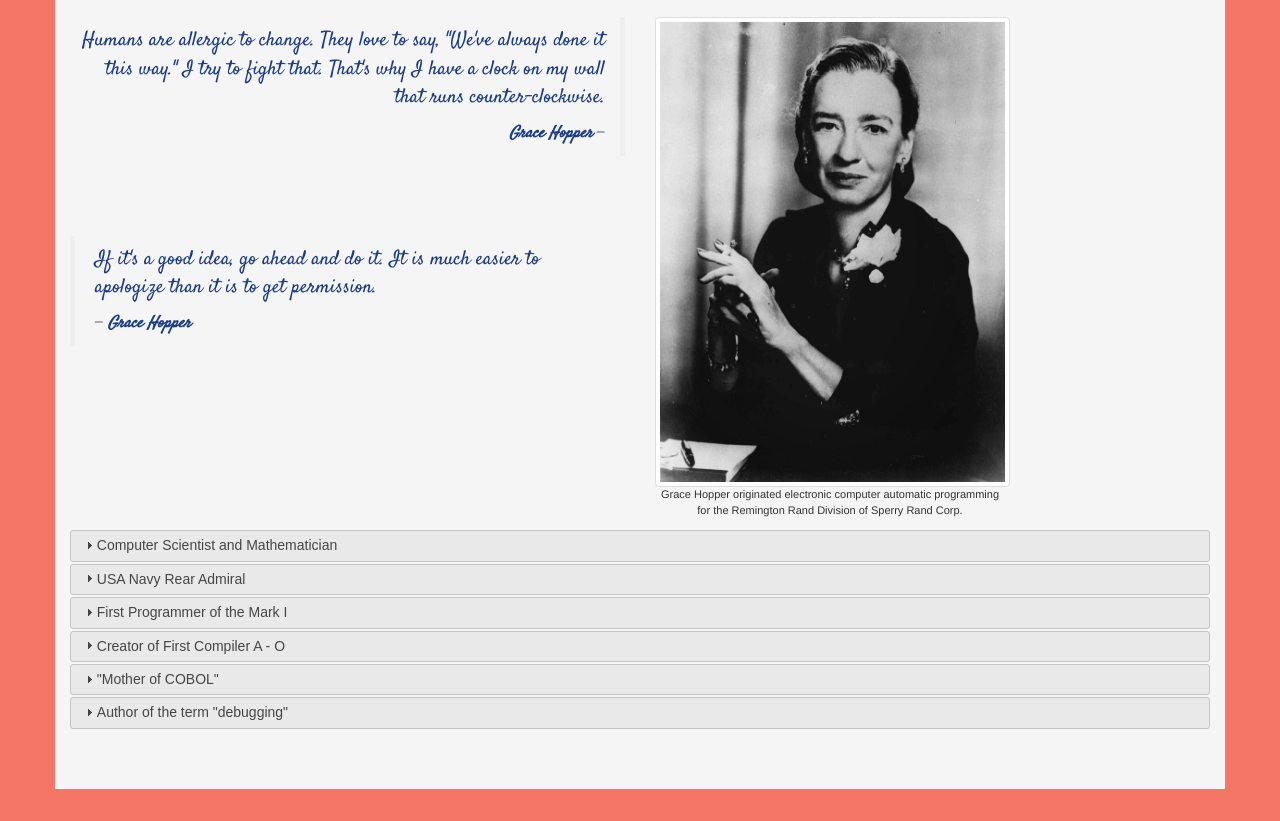
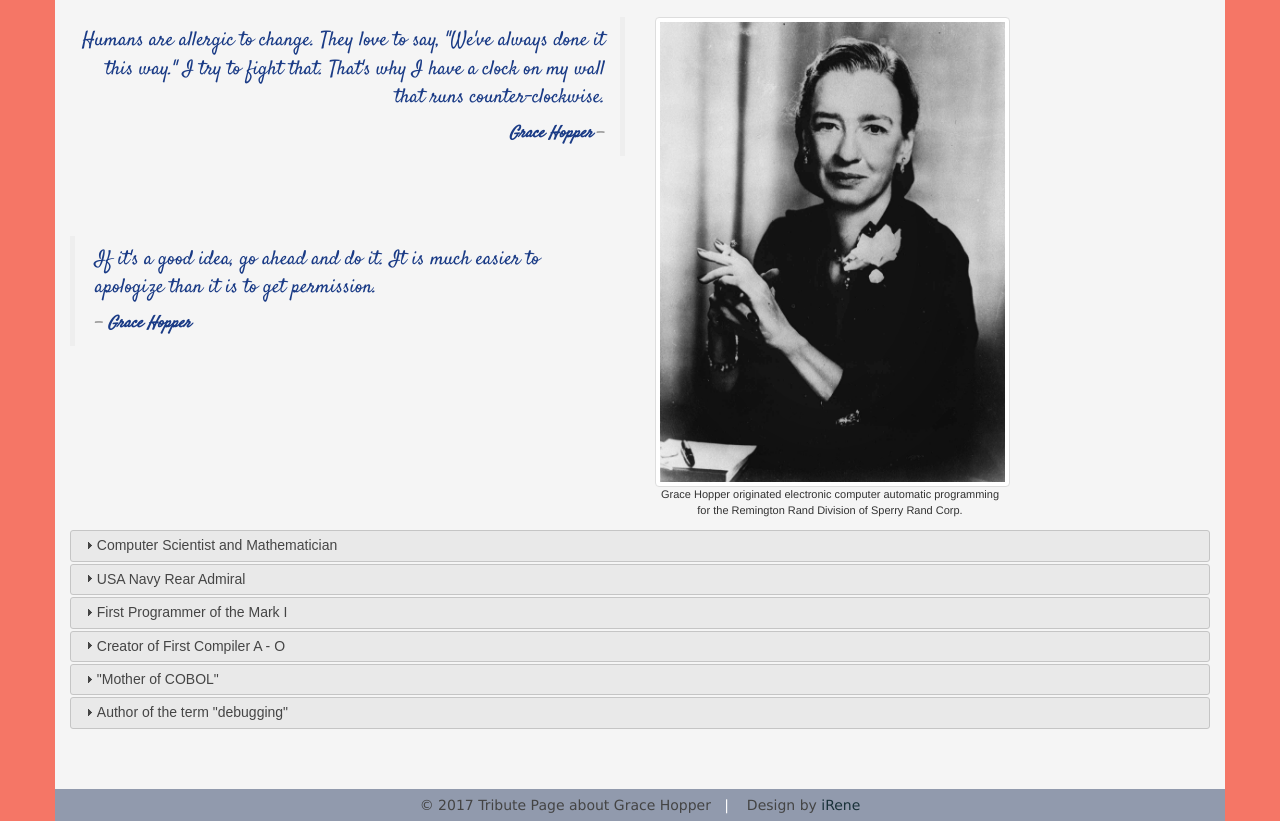
Before and after one commit to IreneDev/freeCodeCamp, a plain HTML site: page front_end_development/project_1_tribute-page/index.html in a window 1280 px wide. Shown: the part 253-1074 px from the top of the page. Before the commit the page ends 1042 px from the top, so only its background shows below. Drawn offline with Linux system fonts and the light colour scheme.

Commit message:
Add footer and style it

```diff
--- a/front_end_development/project_1_tribute-page/index.html
+++ b/front_end_development/project_1_tribute-page/index.html
@@ -40,6 +40,26 @@
   	color: #1a3b86;
   	font-size: 16px;
   	font-weight: bold;
+  }
+  .myFooter {
+	padding: 6px 0px 6px 0px;
+	margin: 0px -15px;
+	background: #919aad;
+	font-family: "Lucida Sans Unicode", sans-serif;
+	color: #444;
+	font-size: 14px;
+	text-decoration: right;
+  }
+  .myFooter a {
+	text-decoration: none;
+	color: #19323a;
+  }
+	.myFooter a:hover {
+	color: #fff;
+	}
+	.separator {
+	color: #fff;
+	font-size: 14px;
   }
 </style>
 <body>
@@ -116,6 +136,11 @@
 			</div>
 		</div> <!-- for .biofacts -->
 		<br><br><br>
+		<footer class="myFooter text-center">
+		&copy; 2017 Tribute Page about Grace Hopper &nbsp;
+		<span class="separator">|</span>  &nbsp; &nbsp;Design by
+		<a href="#">iRene</a>
+	  </footer>
 	</div> <!-- for container -->
 <script src="jquery.js"></script>
 <link rel="stylesheet" href="jquery_ui/jquery-ui.min.css">
```
